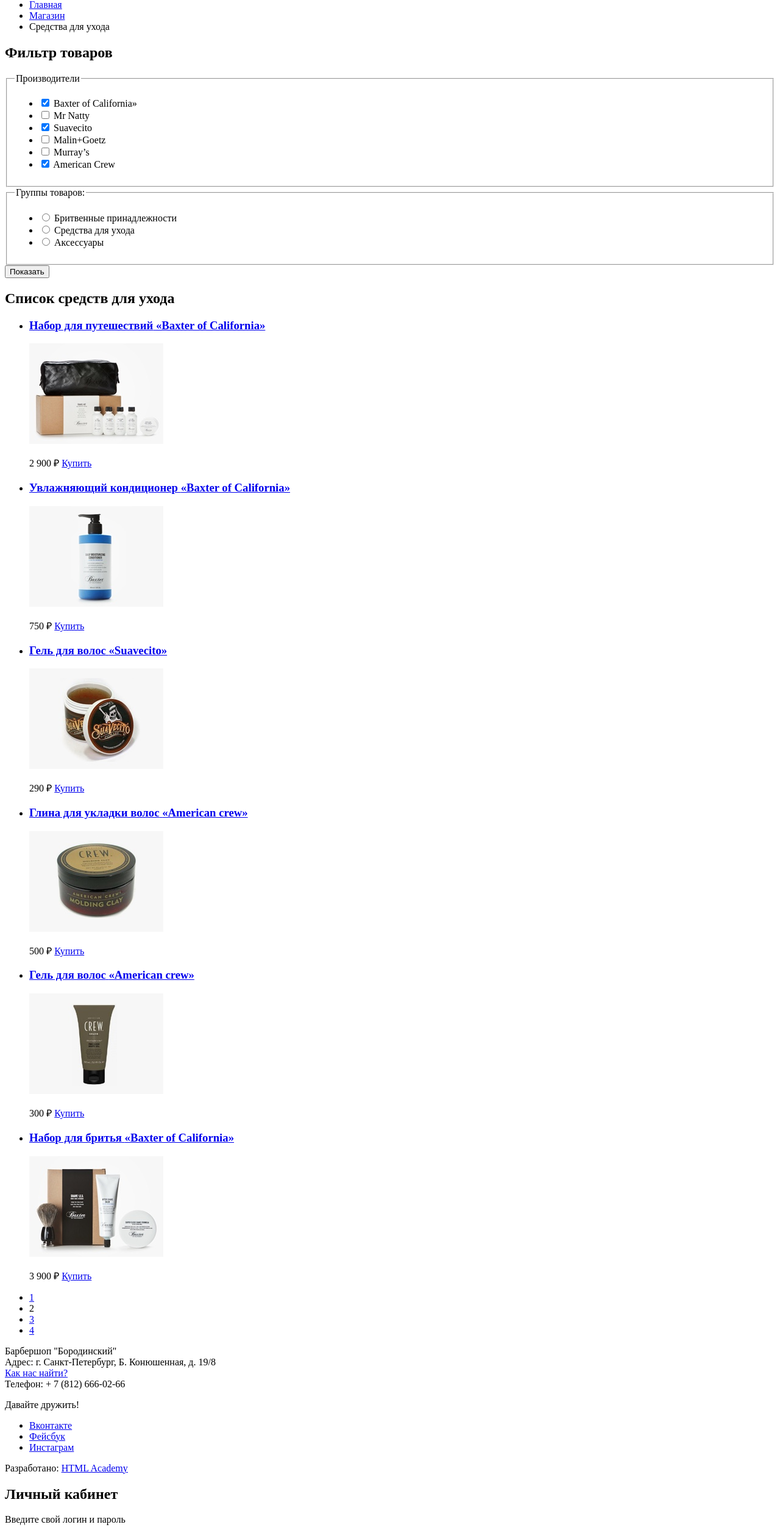
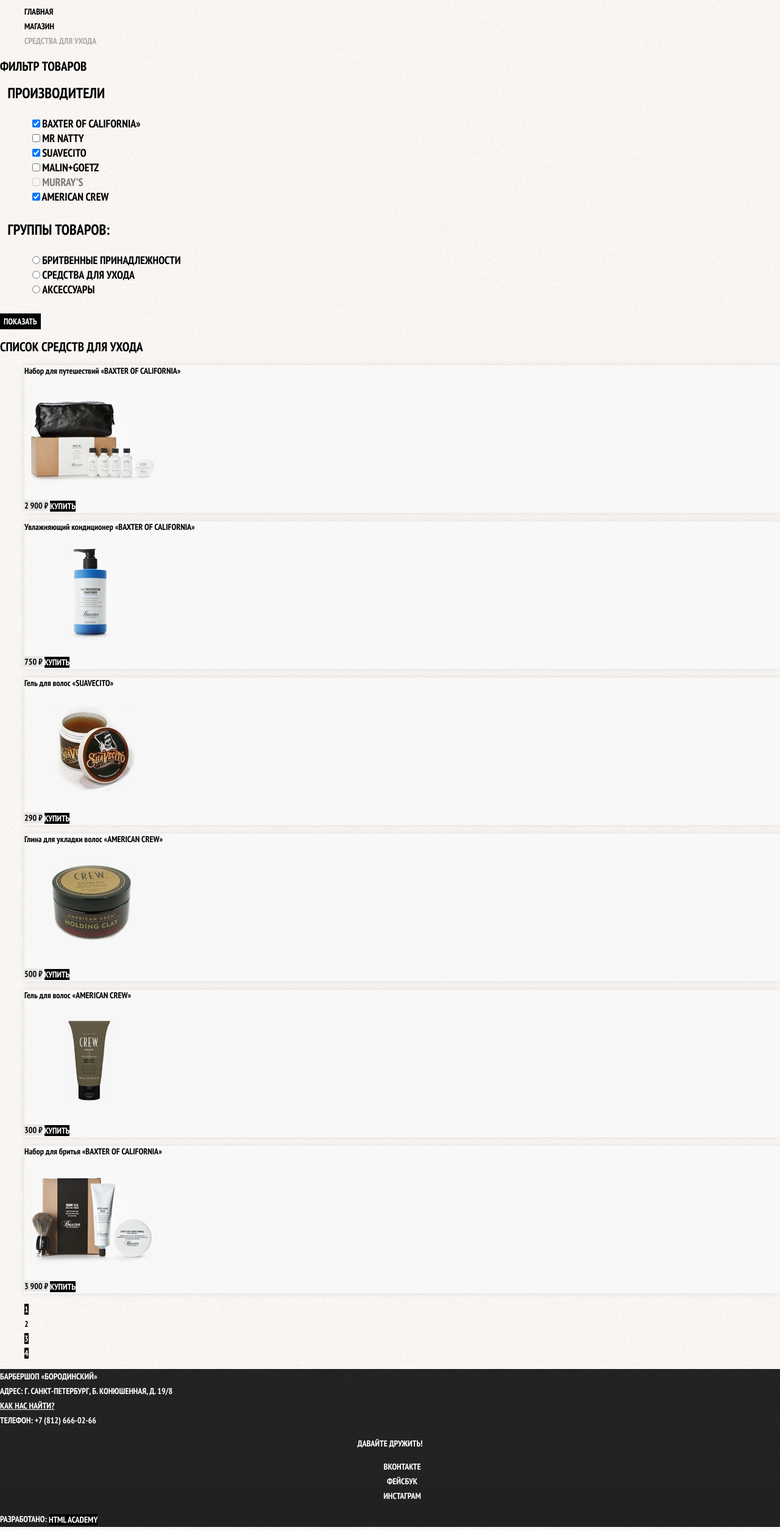
Before and after one commit to sarinrustam/41568-barbershop-26, a website: page barbershop-shop.html in a window 1280 px wide. Shown: the part 291-2800 px from the top of the page at 61% size. Drawn offline with nearby package versions, Linux system fonts and the light colour scheme.

Commit message:
Added all font styles for barbershop-shop

```diff
--- a/barbershop-shop.html
+++ b/barbershop-shop.html
@@ -4,241 +4,244 @@
 <head>
     <meta charset="utf-8">
     <title>Магазин барбершопа "Бородинский"</title>
+    <link href="https://fonts.googleapis.com/css?family=PT+Sans+Narrow:400,700&display=swap&subset=cyrillic" rel="stylesheet">
+    <link href="node_modules/normalize.css/normalize.css" rel="stylesheet">
+    <link href="css/style.css" rel="stylesheet">
 </head>
 
-<body>
-    <header>
-        <nav>
-            <a href="index.html"><img src="img/logo-small.svg" width="112" height="24" alt="Лого странички магазина"></a>
-            <ul>
+<body class="inner-page">
+    <header class="main-header">
+        <nav class="main-navigation">
+            <a class="main-header-logo" href="index.html"><img src="img/logo-small.svg" width="112" height="24" alt="Лого странички магазина"></a>
+            <ul class="site-navigation">
                 <li><a href="info.html">Информация</a></li>
                 <li><a href="news.html">Новости</a></li>
                 <li><a href="price.html">Прайс-лист</a></li>
-                <li><a href="catalog.html">Магазин</a></li>
+                <li class="site-navigation-current"><a href="catalog.html">Магазин</a></li>
                 <li><a href="contacts.html">Контакты</a></li>
             </ul>
             <img src="img/login.svg" width="14" height="14" alt="Иконка входа">
-            <ul>
-                <li><a href="login.html">Вход</a></li>
+            <ul class="user-navigation">
+                <li><a class="logo-link" href="login.html">Вход</a></li>
             </ul>
         </nav>
     </header>
 
-    <main>
-        <h1>Cредства для ухода</h1>
+    <main class="container">
+        <h1 class="page-title">Cредства для ухода</h1>
 
-        <ul>
+        <ul class="breadcrumbs">
             <li><a href="index.html">Главная</a></li>
             <li><a href="catalog.html">Магазин</a></li>
-            <li>Средства для ухода</li>
+            <li class="breadcrumbs-current">Средства для ухода</li>
         </ul>
-        <section>
+
+        <section class="filters">
             <h2 class="visually-hidden">Фильтр товаров</h2>
             <!-- Здесь будет форма -->
-            <form action="https://echo.htmlacademy.ru" method="POST">
+            <form class="filter" action="https://echo.htmlacademy.ru" method="POST">
                 <fieldset>
                     <legend>Производители</legend>
                     <ul>
-                        <li>
-                            <input id="filter-baxter" type="checkbox" name="baxter-of-california" checked>
+                        <li class="filter-option">
+                            <input class="visually-hidden filter-input filter-input-checkbox" id="filter-baxter" type="checkbox" name="baxter-of-california" checked>
                             <label for="filter-baxter">Baxter of California»</label>
                         </li>
                         <li>
-                            <input id="filter-natty" type="checkbox" name="mr-natty">
+                            <input class="visually-hidden filter-input filter-input-checkbox" id="filter-natty" type="checkbox" name="mr-natty">
                             <label for="filter-natty">Mr Natty</label>
                         </li>
                         <li>
-                            <input id="filter-suavecito" type="checkbox" name="suavecito" checked>
+                            <input class="visually-hidden filter-input filter-input-checkbox" id="filter-suavecito" type="checkbox" name="suavecito" checked>
                             <label for="filter-suavecito">Suavecito</label>
                         </li>
                         <li>
-                            <input id="filter-malin" type="checkbox" name="malin-goetz">
+                            <input class="visually-hidden filter-input filter-input-checkbox" id="filter-malin" type="checkbox" name="malin-goetz">
                             <label for="filter-malin">Malin+Goetz</label>
                         </li>
                         <li>
-                            <input id="filter-murrays" type="checkbox" name="murrays">
+                            <input class="visually-hidden filter-input filter-input-checkbox" id="filter-murrays" type="checkbox" name="murrays" disabled>
                             <label for="filter-murrays">Murray’s</label>
                         </li>
                         <li>
-                            <input id="filter-american" type="checkbox" name="american-crew" checked>
-                            <label for="filter-american">American Crew</label>
+                            <input class="visually-hidden filter-input filter-input-checkbox" id="filter-american" type="checkbox" name="american-crew" checked>
+                            <label class="visually-hidden filter-input filter-input-checkbox" for="filter-american">American Crew</label>
                         </li>
                     </ul>
                 </fieldset>
+
                 <fieldset>
                     <legend>Группы товаров:</legend>
                     <ul>
-                        <li>
-                            <input id="filter-shave" type="radio" name="product-group" value="shaving">
+                        <li class="filter-option">
+                            <input class="visually-hidden filter-input filter-input-radio" id="filter-shave" type="radio" name="product-group" value="shaving">
                             <label for="filter-shave">Бритвенные принадлежности</label>
                         </li>
                         <li>
-                            <input id="filter-care" type="radio" name="product-group" value="hair-care">
+                            <input class="visually-hidden filter-input filter-input-radio" id="filter-care" type="radio" name="product-group" value="hair-care">
                             <label for="filter-care">Средства для ухода</label>
                         </li>
                         <li>
-                            <input id="filter-accessories" type="radio" name="product-group" value="accessories">
+                            <input class="visually-hidden filter-input filter-input-radio" id="filter-accessories" type="radio" name="product-group" value="accessories">
                             <label for="filter-accessories">Аксессуары</label>
                         </li>
                     </ul>
                 </fieldset>
-                <button type="submit">Показать</button>
+                <button class="button filter-button" type="submit">Показать</button>
             </form>
         </section>
 
-        <section>
+        <section class="catalog">
             <h2 class="visually-hidden">Список средств для ухода</h2>
-            <ul>
-                <li>
+            <ul class="catalog-list">
+                <li class="catalog-item">
                     <a href="catalog-item.html">
                         <h3>
-                            <span>Набор для путешествий</span>
-                            <span>«Baxter of California»</span>
+                            <span class="catalog-category">Набор для путешествий</span>
+                            <span class="catalog-item-title">«Baxter of California»</span>
                         </h3>
-                        <p>
+                        <p class="catalot-item-image">
                             <img src="img/product-1.jpg" width="220" height="165" alt="Набор для путешествий «Baxter of California»">
                         </p>
                     </a>
-                    <p>
-                        2 900 ₽
-                        <a href="#">Купить</a>
+                    <p class="catalog-item-price">
+                        <b>2 900 ₽</b>
+                        <a class="button" href="#">Купить</a>
                     </p>
                 </li>
-                <li>
+                <li class="catalog-item">
                     <h3>
                         <a href="catalog-item.html">
-                            <span>Увлажняющий кондиционер</span>
-                            <span>«Baxter of California»</span>
+                            <span class="catalog-category">Увлажняющий кондиционер</span>
+                            <span class="catalog-item-title">«Baxter of California»</span>
                         </a>
                     </h3>
-                    <p>
+                    <p class="catalog-item-image">
                         <a href="catalog-item.html">
                             <img src="img/product-2.jpg" width="220" height="165" alt="Увлажняющий кондиционер «Baxter of California»">
                         </a>
                     </p>
-                    <p>
-                        750 ₽
-                        <a href="#">Купить</a>
+                    <p class="catalog-item-price">
+                        <b>750 ₽</b>
+                        <a class="button" href="#">Купить</a>
                     </p>
                 </li>
-                <li>
+                <li class="catalog-item">
                     <h3>
                         <a href="catalog-item.html">
-                            <span>Гель для волос</span>
-                            <span>«Suavecito»</span>
+                            <span class="catalog-category">Гель для волос</span>
+                            <span class="catalog-item-title">«Suavecito»</span>
                         </a>
                     </h3>
-                    <p>
+                    <p class="catalog-item-image">
                         <a href="catalog-item.html">
                             <img src="img/product-3.jpg" width="220" height="165" alt="Гель для волос «Suavecito»">
                         </a>
                     </p>
-                    <p>
-                        290 ₽
-                        <a href="#">Купить</a>
+                    <p class="catalog-item-price">
+                        <b>290 ₽</b>
+                        <a class="button" href="#">Купить</a>
                     </p>
                 </li>
-                <li>
+                <li class="catalog-item">
                     <h3>
                         <a href="catalog-item.html">
-                            <span>Глина для укладки волос</span>
-                            <span>«American crew»</span>
+                            <span class="catalog-category">Глина для укладки волос</span>
+                            <span class="catalog-item-title">«American crew»</span>
                         </a>
                     </h3>
-                    <p>
+                    <p class="catalog-item-image">
                         <a href="catalog-item.html">
                             <img src="img/product-4.jpg" width="220" height="165" alt="Глина для укладки волос «American crew»">
                         </a>
                     </p>
-                    <p>
-                        500 ₽
-                        <a href="#">Купить</a>
+                    <p class="catalog-item-price">
+                        <b>500 ₽</b>
+                        <a class="button" href="#">Купить</a>
                     </p>
                 </li>
-                <li>
+                <li class="catalog-item">
                     <h3>
                         <a href="catalog-item.html">
-                            <span>Гель для волос</span>
-                            <span>«American crew»</span>
+                            <span class="catalog-category">Гель для волос</span>
+                            <span class="catalog-item-title">«American crew»</span>
                         </a>
                     </h3>
-                    <p>
+                    <p class="catalog-item-image">
                         <a href="catalog-item.html">
                             <img src="img/product-5.jpg" width="220" height="165" alt="Гель для волос «American crew»">
                         </a>
                     </p>
-                    <p>
-                        300 ₽
-                        <a href="#">Купить</a>
+                    <p class="catalog-item-price">
+                        <b>300 ₽</b>
+                        <a class="button" href="#">Купить</a>
                     </p>
                 </li>
-                <li>
+                <li class="catalog-item">
                     <h3>
                         <a href="catalog-item.html">
-                            <span>Набор для бритья</span>
-                            <span>«Baxter of California»</span>
+                            <span class="catalog-category">Набор для бритья</span>
+                            <span class="catalog-item-title">«Baxter of California»</span>
                         </a>
                     </h3>
-                    <p>
+                    <p class="catalog-item-image">
                         <a href="catalog-item.html">
                             <img src="img/product-6.jpg" width="220" height="165" alt="Набор для бритья «Baxter of California»">
                         </a>
                     </p>
-                    <p>
-                        3 900 ₽
-                        <a href="#">Купить</a>
+                    <p class="catalog-item-price">
+                        <b>3 900 ₽</b>
+                        <a class="button" href="#">Купить</a>
                     </p>
                 </li>
             </ul>
-            <ul>
-                <li><a href="#">1</a></li>
-                <li><a>2</a></li>
-                <li><a href="#">3</a></li>
-                <li><a href="#">4</a></li>
+            <ul class="pagination-list">
+                <li class="pagination-item"><a href="#">1</a></li>
+                <li class="pagination-item pagination-item-current"><a>2</a></li>
+                <li class="pagination-item"><a href="#">3</a></li>
+                <li class="pagination-item"><a href="#">4</a></li>
             </ul>
         </section>
     </main>
     </main>
 
-    <footer>
-        <p>
-            Барбершоп "Бородинский" <br> Адрес: г. Санкт-Петербург, Б. Конюшенная, д. 19/8<br>
-            <a href="map.html">Как нас найти?</a> <br> Телефон: + 7 (812) 666-02-66
+    <footer class="main-footer">
+        <p class="footer-contacts">
+            Барбершоп «Бородинский»<br> Адрес: г. Санкт-Петербург, Б. Конюшенная, д. 19/8<br>
+            <a href="map.html">Как нас найти?</a><br> Телефон: +7 (812) 666-02-66
         </p>
-
-        <div>
-            <p>Давайте дружить!</p>
+        <div class="footer-social">
+            <b>Давайте дружить!</b>
             <ul>
-                <li><a href="#">Вконтакте</a></li>
-                <li><a href="#">Фейсбук</a></li>
-                <li><a href="#">Инстаграм</a></li>
+                <li><a class="social-button" href="#">Вконтакте</a></li>
+                <li><a class="social-button" href="#">Фейсбук</a></li>
+                <li><a class="social-button" href="#">Инстаграм</a></li>
             </ul>
         </div>
-        <p>
-            Разработано:
-            <a href="https://htmlacademy.ru">HTML Academy</a>
+        <p class="footer-copyright">
+            <b>Разработано:</b> <a class="button" href="https://htmlacademy.ru">HTML Academy</a>
         </p>
     </footer>
 
-    <section class="visually hidden">
+    <section class="modal modal-login">
         <h2 class="visually-hidden">Личный кабинет</h2>
         <p>Введите свой логин и пароль</p>
-        <!-- Здесь будет форма -->
-        <form action="https://echo.htmlacademy.ru" method="POST">
+
+        <form class="login-form" action="https://echo.htmlacademy.ru" method="POST">
             <p>
-                <label for="user-login">Логин</label>
-                <input id="user-login" type="text" name="login" placeholder="email@example.com">
+                <label class="visually-hidden" for="user-login">Логин</label>
+                <input class="login-icon-user" id="user-login" type="text" name="login" placeholder="email@example.com">
             </p>
             <p>
-                <label for="user-password">Пароль</label>
-                <input id="user-password" type="password" name="password" placeholder="*********">
+                <label class="visually-hidden" for="user-password">Пароль</label>
+                <input class="login-icon-password" id="user-password" type="password" name="password" placeholder="*********">
             </p>
-            <p>
-                <input id="user-password-info" type="checkbox" name="remember">
-                <label for="user-password-info">Запомните меня</label>
-                <a href="#">Я забыл пароль</a>
+            <p class="login-password-info">
+                <input class="visually-hidden" id="user-password-info" type="checkbox" name="remember">
+                <label class="login-checkbox" for="user-password-info"> Запомните меня</label>
+                <a class="restore" href="#">Я забыл пароль</a>
             </p>
-            <button type="submit">Войти</button>
+            <button class="button" type="submit">Войти</button>
         </form>
         <button type="button">Закрыть</button>
     </section>
--- a/css/style.css
+++ b/css/style.css
@@ -9,6 +9,14 @@
     text-transform: uppercase;
     background-color: #000000;
     background-image: url("../img/background.png");
+}
+
+.inner-page {
+    color: #000000;
+    background-color: #f9f6f3;
+    background-image: url("../img/pattern-light.jpg");
+    background-position: 0 0;
+    background-repeat: repeat;
 }
 
 a {
@@ -107,6 +115,120 @@
 }
 
 
+/* Стили для barbershop-shop */
+
+.page-title {
+    font-size: 30px;
+    line-height: 42px;
+}
+
+.breadcrumbs {
+    list-style: none;
+}
+
+.breadcrumbs a {
+    color: #000000;
+}
+
+.breadcrumbs a:hover,
+.breadcrumbs a:focus {
+    text-decoration: underline;
+}
+
+.breadcrumbs-current {
+    color: #aba9a7;
+}
+
+.filter fieldset {
+    border: none;
+}
+
+.filter legend {
+    font-size: 24px;
+    line-height: 30px;
+}
+
+.filter ul {
+    list-style: none;
+    font-size: 18px;
+}
+
+.filter-input:hover+label,
+.filter-input:focus+label {
+    color: #663d15;
+}
+
+.filter-input:disabled+label {
+    color: #000000;
+    opacity: 0.5;
+}
+
+.catalog-list {
+    list-style: none;
+}
+
+.catalog-item {
+    background-color: #f8f8f8;
+    box-shadow: 0 0 10px rgba(0, 0, 0, 0.1);
+}
+
+.catalog-item:hover {
+    box-shadow: 0 0 10px rgba(0, 0, 0, 0.2);
+}
+
+.catalog-item a {
+    color: #000000;
+}
+
+.catalog-item h3 {
+    font-size: 14px;
+    line-height: 18px;
+}
+
+.catalog-category {
+    text-transform: none;
+}
+
+.catalog-item-price b {
+    font-size: 14px;
+    line-height: 20px;
+    text-align: center;
+    background-color: #e5e5e5;
+}
+
+.catalog-item-price .button {
+    line-height: 20px;
+    color: #ffffff;
+}
+
+.pagination-list {
+    list-style: none;
+}
+
+.pagination-item a {
+    color: #ffffff;
+    background-color: #000000;
+}
+
+.pagination-item a:hover,
+.pagination-item a:focus,
+.pagination-item a:active {
+    background-color: #663D15;
+}
+
+.pagination-item-current a {
+    color: #000000;
+    background-color: #ffffff;
+}
+
+.pagination-item-current a:hover,
+.pagination-item-current a:focus,
+.pagination-item-current a:active {
+    color: #000000;
+    background-color: #ffffff;
+}
+
+
 /* Стили подвала */
 
 .main-footer {
```
Also changed, not shown: barbershop-item.html (+4 -1 lines), index.html (+3 -3 lines).
